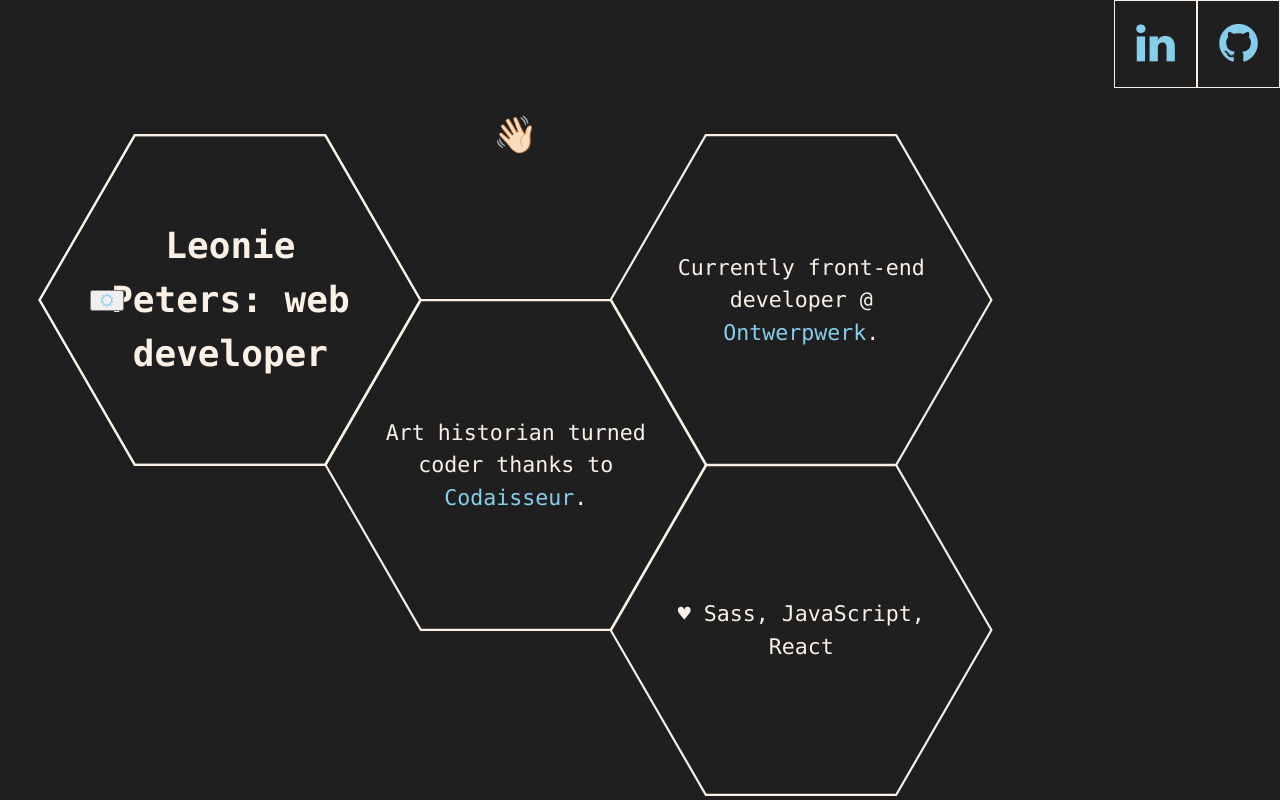
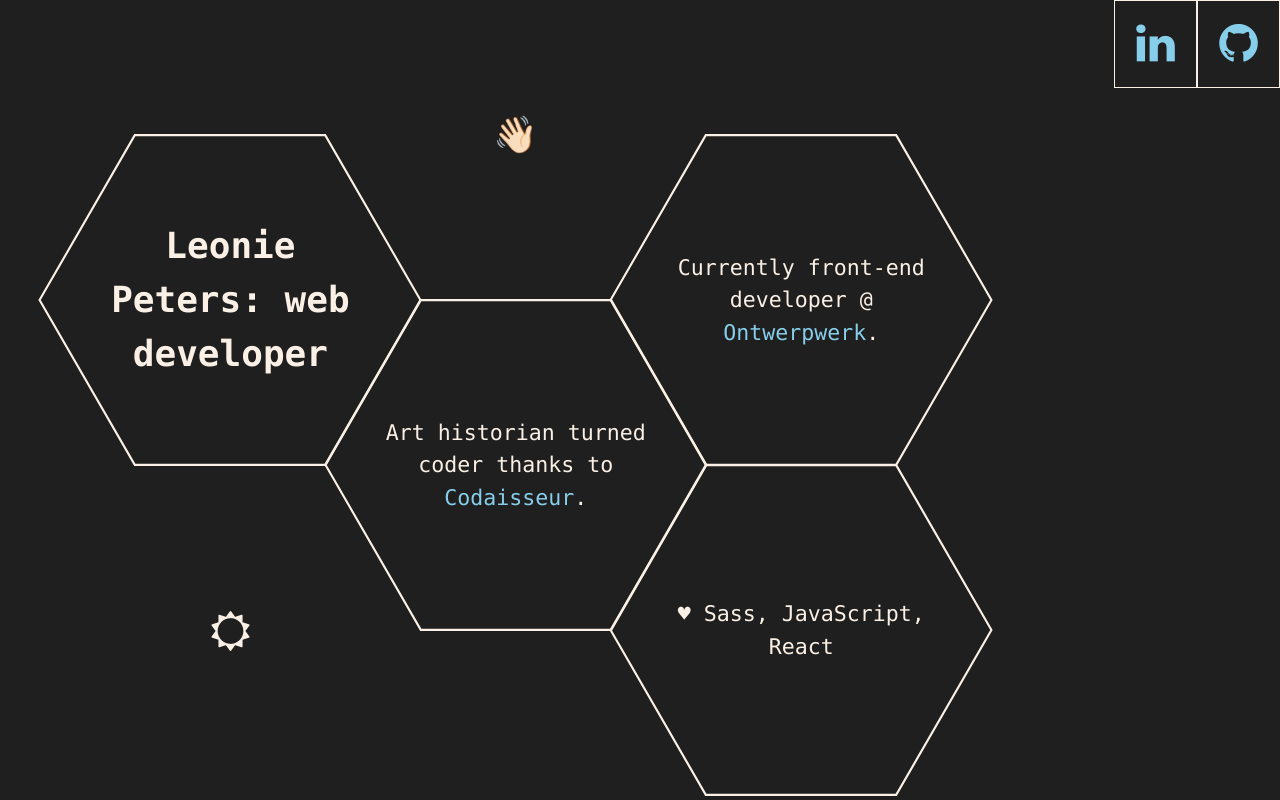
Before and after one commit to LeoniePeters/leoniepeters.com, a React (Create React App) app: page / in a window 1280 px wide. Shown: the top 800 px of the page. Built offline with nearby package versions, Linux system fonts and the light colour scheme.

Commit message:
position toggle button

```diff
--- a/src/Components/Welcome.js
+++ b/src/Components/Welcome.js
@@ -24,18 +24,6 @@
             👋🏻
           </span>
         </div>
-        <div className="mode-icons hexagon">
-          {!this.state.lightmode && (
-            <button type="button" onClick={this.toggleMode}>
-              <i class="icon-sun"></i>
-            </button>
-          )}
-          {this.state.lightmode && (
-            <button type="button" onClick={this.toggleMode}>
-              <i class="icon-moon"></i>
-            </button>
-          )}
-        </div>
         <div className="history hexagon">
           <p>
             Art historian turned coder thanks to{" "}
@@ -51,6 +39,18 @@
         <div className="stack hexagon">
           <p>♥ Sass, JavaScript, React</p>
         </div>
+        <div className="mode-icons hexagon">
+          {!this.state.lightmode && (
+            <button type="button" onClick={this.toggleMode}>
+              <i class="icon-sun"></i>
+            </button>
+          )}
+          {this.state.lightmode && (
+            <button type="button" onClick={this.toggleMode}>
+              <i class="icon-moon"></i>
+            </button>
+          )}
+        </div>
       </div>
     );
   }
--- a/src/Components/Welcome.scss
+++ b/src/Components/Welcome.scss
@@ -16,7 +16,22 @@
   @include for-desktop-up {
     min-height: 52vw;
   }
+  i {
+    color: $linen;
+    height: 50px;
+    &::before {
+      font-size: 3em;
+      margin: 0;
+    }
+  }
 }
+button {
+  background: none;
+  border: none;
+  border-radius: 0;
+  padding: 0.5em;
+}
+
 .hexagon {
   @include for-tablet-portrait-up {
     box-sizing: border-box;
@@ -83,6 +98,19 @@
     left: 47.6vw;
   }
 }
+.mode-icons {
+  @include for-tablet-portrait-up {
+    background: transparent;
+    display: flex;
+    justify-content: center;
+    top: 33.5vw;
+    left: 0;
+  }
+  @include for-desktop-up {
+    top: 25.8vw;
+    left: 3vw;
+  }
+}
 .hoi {
   @include for-tablet-portrait-up {
     background: transparent;
```
